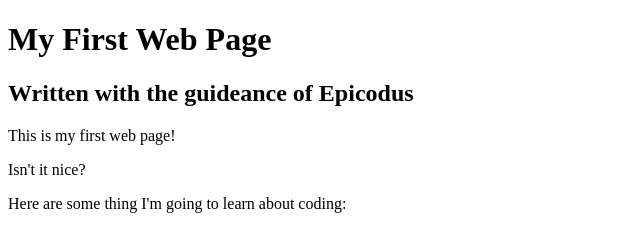
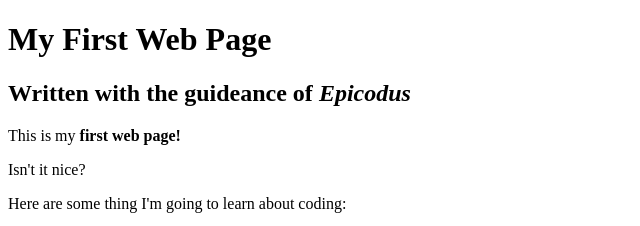
Before and after one commit to jenneugenio/html-webpage, a plain HTML site: page my-first-webpage.html in a window 1280 px wide. Shown: the top 226 px of the page, 0-640 px from the left. Drawn offline with Linux system fonts and the light colour scheme.

Commit message:
added two new inline elements

```diff
--- a/my-first-webpage.html
+++ b/my-first-webpage.html
@@ -5,9 +5,9 @@
 </head>
 <body>
     <h1>My First Web Page</h1>
-    <h2> Written with the guideance of Epicodus </h2>
+    <h2> Written with the guideance of <em>Epicodus</em></h2>
 
-    <p> This is my first web page! </p>
+    <p> This is my <strong>first web page!</strong></p>
     <p>Isn't it nice?</p>
 
     <p> Here are some thing I'm going to learn about coding:</p>
```
